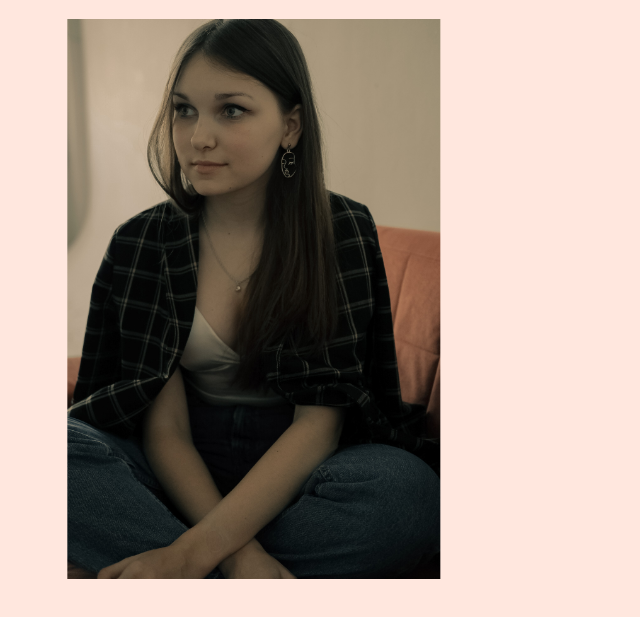
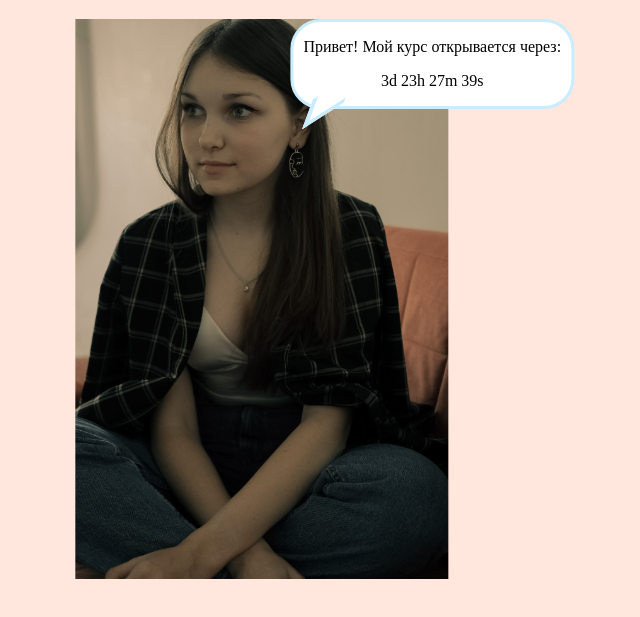
Before and after one commit to Niko4ka/niko4ka.github.io, a plain HTML site: page index.html in a window 1280 px wide. Shown: the part 61-678 px from the top of the page, without its empty margins (386-1026 px from the left). Drawn offline with Linux system fonts and the light colour scheme.

Commit message:
feat: add timer

```diff
--- a/css/stylesheet.css
+++ b/css/stylesheet.css
@@ -8,13 +8,67 @@ h1{
 
 .main{
     height: fit-content;
-    width: 100%;
+    width: 100vw;
 }
 
 div img{
     height: 70vh;
     position: relative;
-    margin-left: 50%;
+    left: 50%;
     transform: translate(-50%, 0);
     align-self: center;
 }
+
+.timerBlock{
+    position: absolute;
+    width: fit-content;
+    margin-left: 50%;
+    transform: translateX(10%);
+    opacity: 1;
+    background-color: white;
+
+    border-radius: 30px;
+    border: 3.5px solid #caecff;
+    display: inline-block;
+    z-index: 2;
+}
+
+.timerBlock::after {
+    content: '';
+    width: 10%;
+    height: 30%;
+    border-left: 4px solid #caecff;
+    border-bottom: 5px solid #caecff;
+    position: absolute;
+    bottom: -12%;
+    left: 7%;
+    background: white;
+    transform: skewX(-20deg) skewY(-40deg);
+    z-index: -1;
+}
+
+.timerBlock p{
+    text-align: center;
+    padding-left: 10px;
+    padding-right: 10px;
+    padding-top: -5px;
+}
+
+@keyframes timerBlockAppear{
+    0%{
+      transform: translateX(-500%);
+    }
+    30%{
+        transform: translateX(-500%);
+    }
+    100%{
+        transform: translateX(10%);
+    }
+}
+
+@media (prefers-reduced-motion: no-preference){
+    .appearLeft{
+      animation-name: timerBlockAppear;
+      animation-duration: 3s;
+    }
+}
--- a/index.html
+++ b/index.html
@@ -14,7 +14,14 @@
     </head>
     <body>
         <h1>Курс от nikochka</h1>
+
         <div class="main">
+            <div class="timerBlock">
+                <p id="timerText">Привет! Мой курс открывается через:</p>
+                <p id="timer"></p>
+                <span class="triangle"></span>
+            </div>
+
             <img src="photos/nika/main_photo.jpg">
         </div>
 
--- a/js/script.js
+++ b/js/script.js
@@ -0,0 +1,31 @@
+var countDownDate = new Date("Jan 7, 2022 00:00:00").getTime();
+var x = setInterval(function() {
+  var now = new Date().getTime();
+  var distance = countDownDate - now;
+
+  var days = Math.floor(distance / (1000 * 60 * 60 * 24));
+  var hours = Math.floor((distance % (1000 * 60 * 60 * 24)) / (1000 * 60 * 60));
+  var minutes = Math.floor((distance % (1000 * 60 * 60)) / (1000 * 60));
+  var seconds = Math.floor((distance % (1000 * 60)) / 1000);
+  document.getElementById("timer").innerHTML = days + "d " + hours + "h "
+  + minutes + "m " + seconds + "s ";
+
+  if (distance < 0) {
+    clearInterval(x);
+    /*document.getElementById("timeLeft").innerHTML = "listen to our debut EP";
+    document.getElementById("timer").innerHTML = "«YOU ARE AWARE OF EVERYTHING THAT IS GOING ON»";*/
+  }
+}, 1000);
+
+//timer block animation
+const observer = new IntersectionObserver(entries => {
+    // перебор записей
+    entries.forEach(entry => {
+      // если элемент появился
+      if (entry.isIntersecting) {
+        // добавить ему CSS-класс
+        entry.target.classList.add('appearLeft');
+      }
+    });
+  });
+  observer.observe(document.querySelector('.timerBlock'));
```
